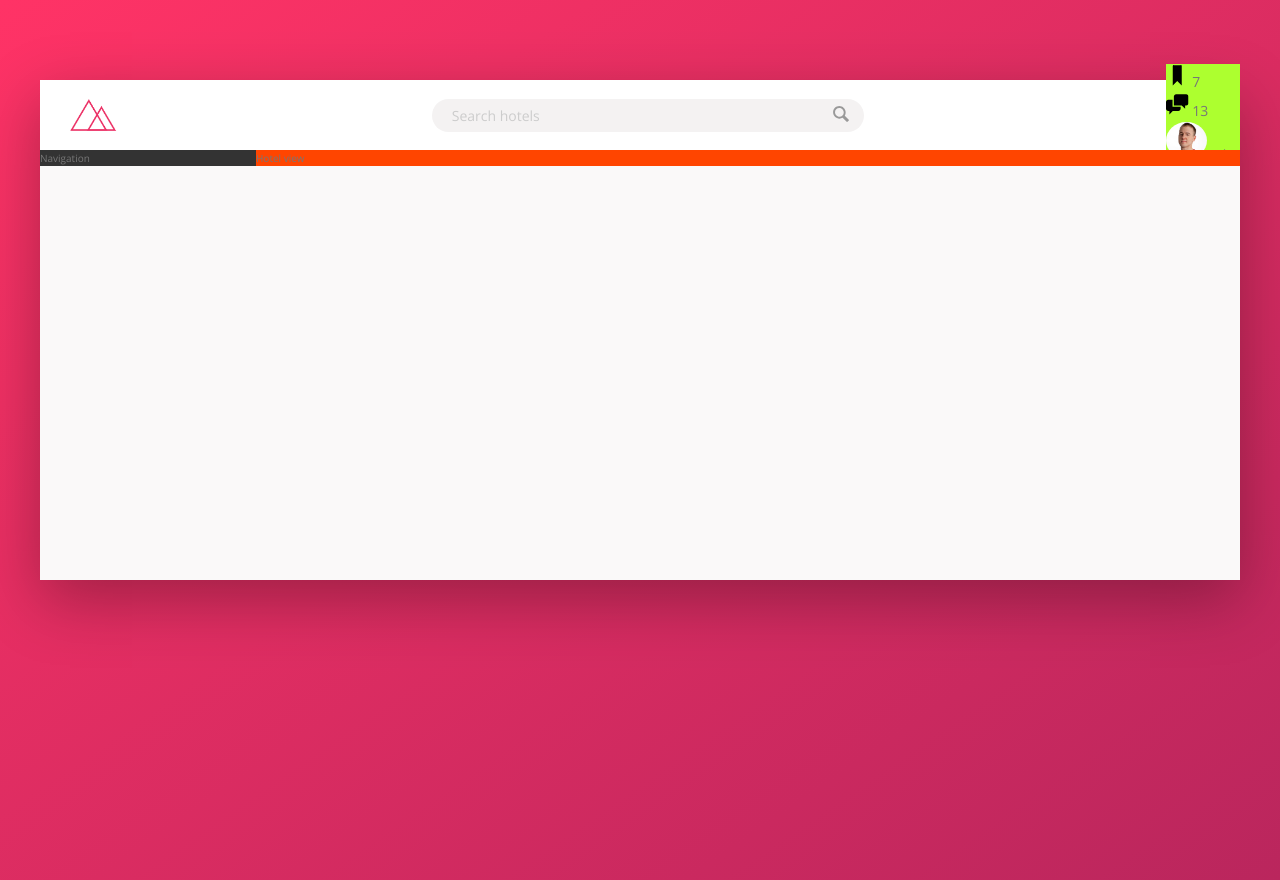
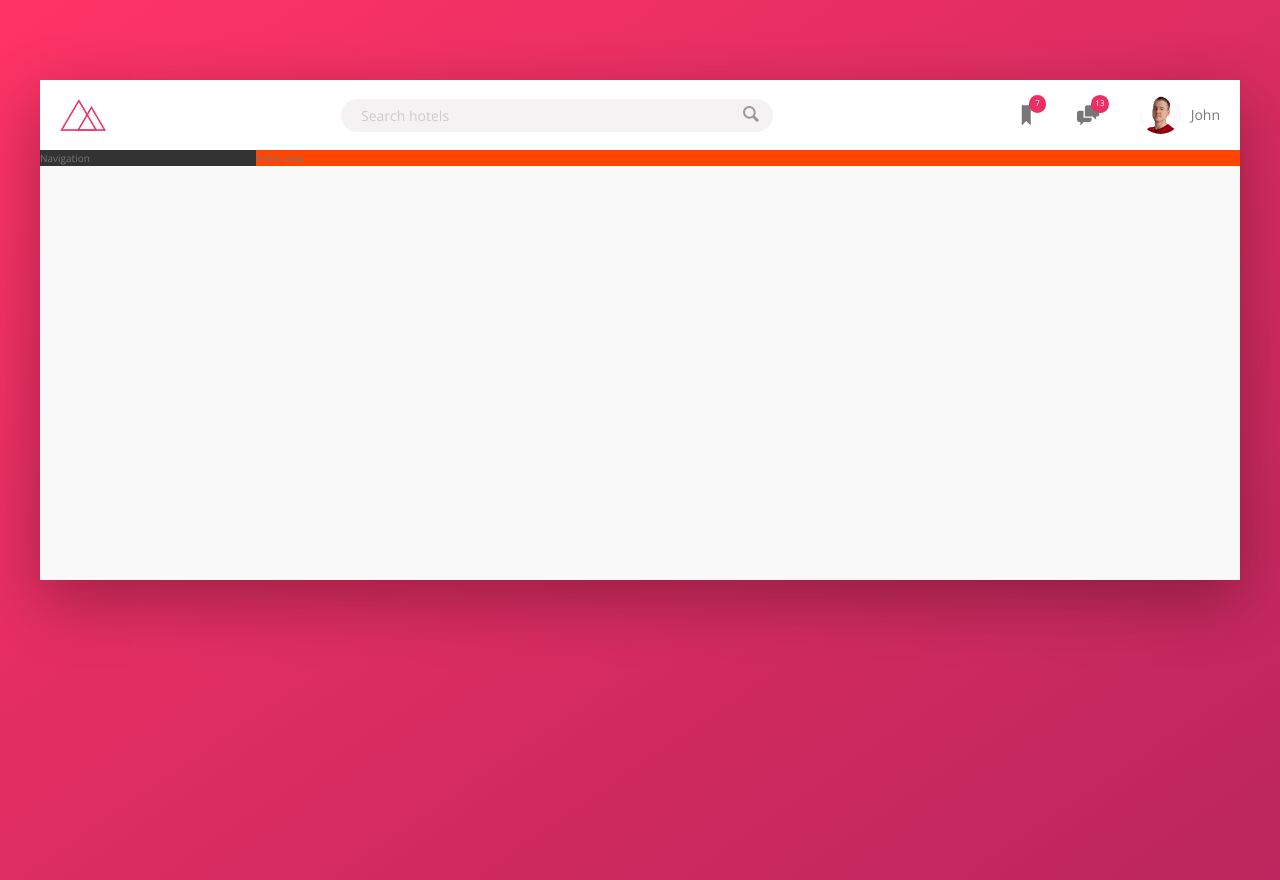
Before and after one commit to jhmendes/trillo, a plain HTML site: page index.html in a window 1280 px wide. Drawn offline with nearby package versions, Linux system fonts and the light colour scheme.

Commit message:
completed header section

```diff
--- a/css/style.css
+++ b/css/style.css
@@ -76,7 +76,7 @@ body {
 
 .logo {
   height: 3.25rem;
-  margin-left: 3rem; }
+  margin-left: 2rem; }
 
 .search {
   flex: 0 0 40%;
@@ -116,10 +116,38 @@ body {
     fill: var(--color-grey-dark-3); }
 
 .user-nav {
-  background-color: greenyellow; }
+  align-self: stretch;
+  display: flex;
+  align-items: center; }
+  .user-nav > * {
+    padding: 0 2rem;
+    cursor: pointer;
+    height: 100%;
+    display: flex;
+    align-items: center; }
+  .user-nav > *:hover {
+    background-color: var(--color-grey-dark-2);
+    height: 100%; }
+  .user-nav__icon-box {
+    position: relative; }
   .user-nav__icon {
     height: 2.25rem;
-    width: 2.25rem; }
+    width: 2.25rem;
+    fill: var(--color-grey-dark-2); }
+  .user-nav__notification {
+    font-size: .8rem;
+    height: 1.75rem;
+    width: 1.75rem;
+    border-radius: 50%;
+    background-color: var(--color-primary);
+    color: #fff;
+    position: absolute;
+    top: 1.5rem;
+    right: 1.1rem;
+    display: flex;
+    justify-content: center;
+    align-items: center; }
   .user-nav__user-photo {
     height: 3.75rem;
-    border-radius: 50%; }
+    border-radius: 50%;
+    margin-right: 1rem; }
--- a/sass/_components.scss
+++ b/sass/_components.scss
@@ -3,7 +3,7 @@
 
 .logo {
   height: 3.25rem;
-  margin-left: 3rem;
+  margin-left: 2rem;
 }
 ////////////////////////////////////////
 //SEARCH
@@ -39,8 +39,6 @@
     }
   }
 
-
-
   &__input:focus + &__button {
     background-color: var(--color-grey-light-3);
   }
@@ -51,7 +49,6 @@
 
     &:focus {
       outline: none;
-
     }
 
     &:active {
@@ -69,23 +66,57 @@
 //USER-NAVIGATION
 
 .user-nav {
-  background-color: greenyellow;
 
-  &__icon-box {}
+  align-self: stretch;
+  display: flex;
+  align-items: center;
+
+  & > * {
+    padding: 0 2rem;
+    cursor: pointer;
+    height: 100%;
+    display: flex;
+    align-items: center;
+  }
+
+  & > *:hover {
+    background-color: var(--color-grey-dark-2);
+    height: 100%;
+  }
+
+  &__icon-box {
+    position: relative;
+  }
 
   &__icon {
     height: 2.25rem;
     width: 2.25rem;
+    fill: var(--color-grey-dark-2);
+
   }
 
-  &__notification {}
+  &__notification {
+    font-size: .8rem;
+    height: 1.75rem;
+    width: 1.75rem;
+    border-radius: 50%;
+    background-color: var(--color-primary);
+    color: #fff;
+    position: absolute;
+    top: 1.5rem;
+    right: 1.1rem;
+    display: flex;
+    justify-content: center;
+    align-items: center;
+  }
 
-  &__user {}
+
+
 
   &__user-photo {
     height: 3.75rem;
     border-radius: 50%;
+    margin-right: 1rem;
   }
 
-  &__user-name {}
 }
```
Also changed, not shown: sass/main.scss (line endings or trailing spaces).
